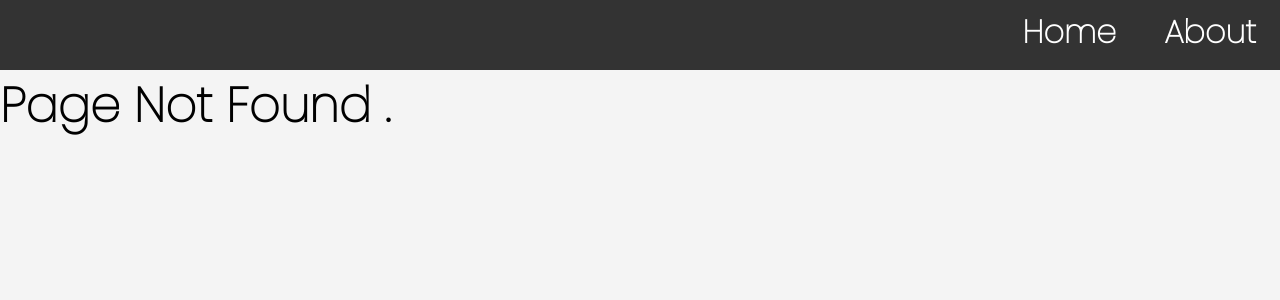
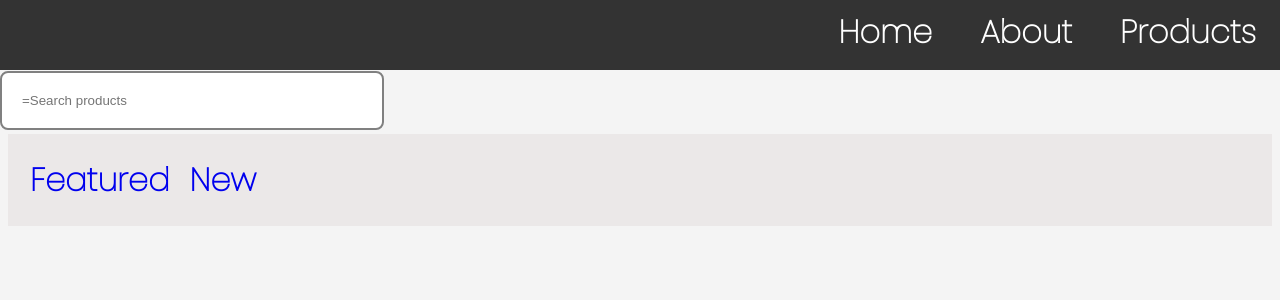
Before and after one commit to mharham75/react-router-basics-v6, a React (Create React App) app: page /products in a window 1280 px wide. Before the commit this address had no page. Shown: the top 300 px of the page. Built offline with nearby package versions, Linux system fonts and the light colour scheme.

Commit message:
Added nested routes

```diff
--- a/src/App.css
+++ b/src/App.css
@@ -31,8 +31,24 @@
   font-size: 20px;
 }
 
+input{
+  width: 30%;
+  border: 2px solid grey;
+  padding: 20px;
+  border-radius: 8px;
+}
+
+input:focus{
+  border: 1px solid rgb(95, 156, 95);
+  width: 50%;
+}
+
 button:hover{
   opacity: 0.8;
+}
+
+li{
+  list-style-type: none;
 }
 
 .nav{
@@ -57,3 +73,18 @@
   opacity: 0.8;
   border-bottom: 1px solid gainsboro;
 }
+
+.nav-products{
+  display: flex;
+  margin: 4px 8px;
+  padding: 12px;
+  background: #ebe8e8;
+}
+
+.nav-products li {
+  padding: 10px;
+}
+
+.nav-products li:hover{
+  border-bottom: 2px solid #fff;
+}
--- a/src/App.js
+++ b/src/App.js
@@ -6,6 +6,9 @@
 import Navbar from './components/Navbar';
 import OrderSummary from './components/Order-Summary';
 import NoMatch from './components/NoMatch'
+import Products from './components/Products'
+import Featured from './components/Featured'
+import New from './components/New'
 
 //styles
 import './App.css';
@@ -19,6 +22,10 @@
         <Route path='/' element={<Home />} />
         <Route path='about' element={<About />} />
         <Route path='order-summary' element={<OrderSummary />} />
+        <Route path='products' element={<Products />}>
+          <Route path='featured' element={<Featured />} />
+          <Route path='new' element={<New />} />
+        </Route>
         <Route path='*' element={<NoMatch />} />
       </Routes>
     </div>
--- /dev/null
+++ b/src/components/Featured.js
@@ -0,0 +1,11 @@
+import React from 'react'
+
+const Featured = () => {
+  return (
+    <>
+        <p>Featured</p>
+    </>
+  )
+}
+
+export default Featured
--- a/src/components/Navbar.js
+++ b/src/components/Navbar.js
@@ -10,6 +10,7 @@
         <ul className='ul'>
             <Link to="/"><li>Home</li></Link>
             <Link to="about"><li>About</li></Link>
+            <Link to="products"><li>Products</li></Link>
         </ul>
     </nav>
   )
--- /dev/null
+++ b/src/components/New.js
@@ -0,0 +1,11 @@
+import React from 'react'
+
+const New = () => {
+  return (
+    <>
+        <p>New</p>
+    </>
+  )
+}
+
+export default New
--- /dev/null
+++ b/src/components/Products.js
@@ -0,0 +1,19 @@
+import React from 'react'
+import { Link, Outlet } from 'react-router-dom'
+
+const Products = () => {
+  return (
+    <>
+        <div>
+            <input type="search" placeholder='=Search products' />
+        </div>
+        <nav className='nav-products'>
+            <Link to='featured'><li>Featured</li></Link>
+            <Link to='new'><li>New</li></Link>
+        </nav>
+        <Outlet />
+    </>
+  )
+}
+
+export default Products
```
